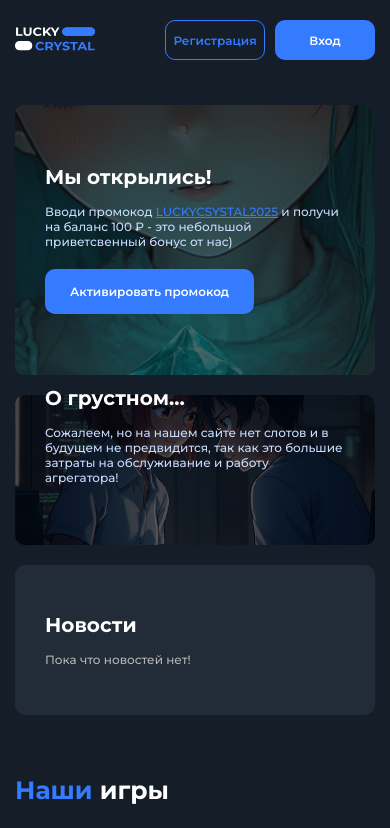
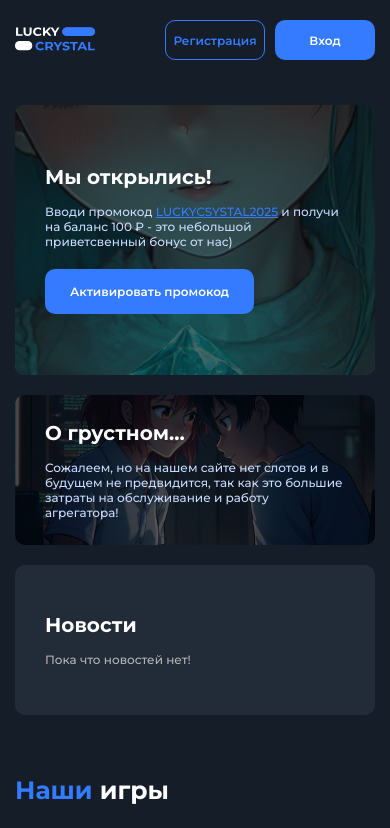
Before and after one commit to Vanechkabublik/double, a Nuxt app: page / in a window 390 px wide. Shown: the top 828 px of the page. Built offline with nearby package versions, Linux system fonts and the light colour scheme.

Commit message:
Initial commit

```diff
--- a/components/Banners.vue
+++ b/components/Banners.vue
@@ -55,7 +55,7 @@
     justify-content: flex-end;
     position: relative;
     @media (max-width: 850px) {
-        justify-content: flex-end;
+        justify-content: center;
     }
 }
 .main-banner__filter {
```
